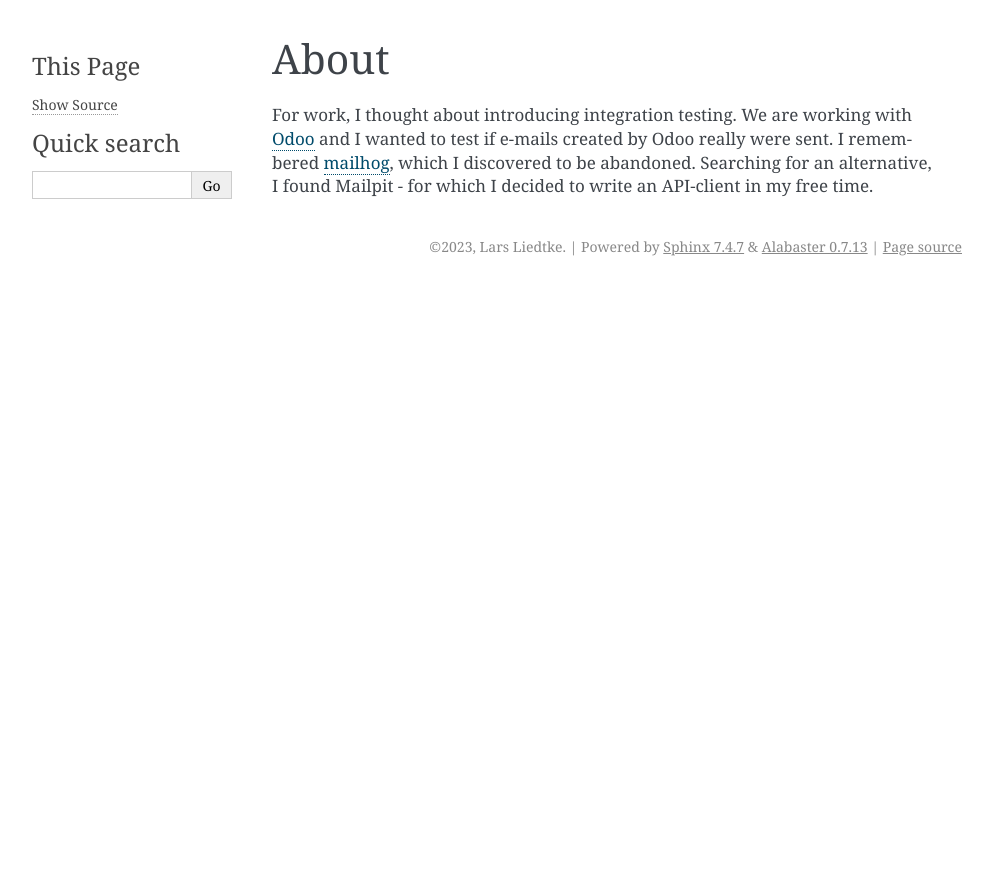
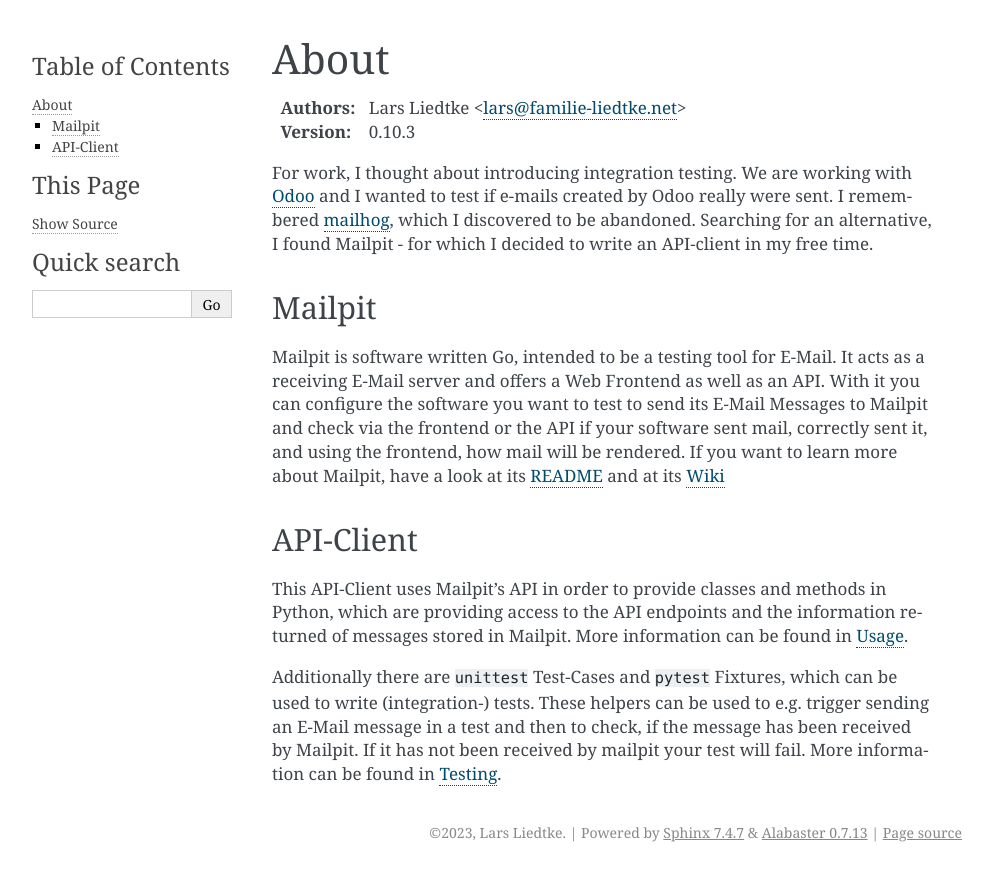
Before and after one commit to Corvan/mailpit-api-client, a Sphinx documentation site: the page built from docs/about.rst, in a window 1280 px wide. Shown: the top 881 px of the page, without its empty margins (148-1141 px from the left). Built offline with Sphinx 7.4.7, drawn with Linux system fonts in a browser that asks for light colours; pages that are not in the unit, such as notebooks, are missing from menus.

Commit message:
docs: extend about page

```diff
--- a/docs/about.rst
+++ b/docs/about.rst
@@ -1,7 +1,32 @@
 =====
 About
 =====
+
+:Authors:
+    Lars Liedtke <lars@familie-liedtke.net>
+:Version:
+    0.10.3
+
 For work, I thought about introducing integration testing.
 We are working with `Odoo <https://github.com/odoo/odoo>`_  and I wanted to test if e-mails created by Odoo really were sent.
 I remembered `mailhog <https://github.com/mailhog/MailHog>`_, which I discovered to be abandoned.
 Searching for an alternative, I found Mailpit - for which I decided to write an API-client in my free time.
+
+-------
+Mailpit
+-------
+Mailpit is software written Go, intended to be a testing tool for E-Mail.
+It acts as a receiving E-Mail server and offers a Web Frontend as well as an API.
+With it you can configure the software you want to test to send its E-Mail Messages to Mailpit and check via the frontend or the API if your software sent mail, correctly sent it, and using the frontend, how mail will be rendered.
+If you want to learn more about Mailpit, have a look at its `README <https://github.com/axllent/mailpit#readme>`_ and at its `Wiki <https://github.com/axllent/mailpit/wiki>`_
+
+----------
+API-Client
+----------
+This API-Client uses Mailpit's API in order to provide classes and methods in Python, which are providing access to the API endpoints and the information returned of messages stored in Mailpit.
+More information can be found in :doc:`usage`.
+
+Additionally there are ``unittest`` Test-Cases and ``pytest`` Fixtures, which can be used to write (integration-) tests.
+These helpers can be used to e.g. trigger sending an E-Mail message in a test and then
+to check, if the message has been received by Mailpit. If it has not been received by mailpit your test will fail.
+More information can be found in :doc:`testing`.
```
